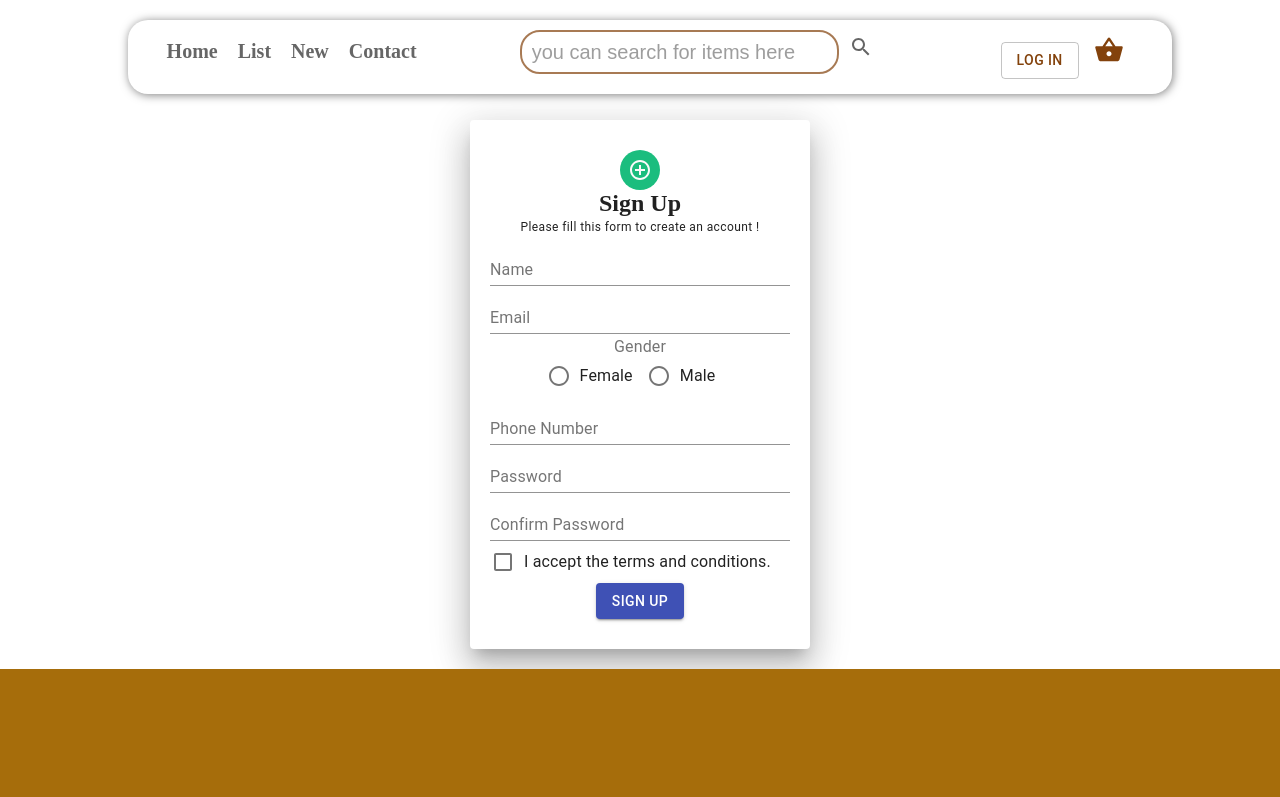
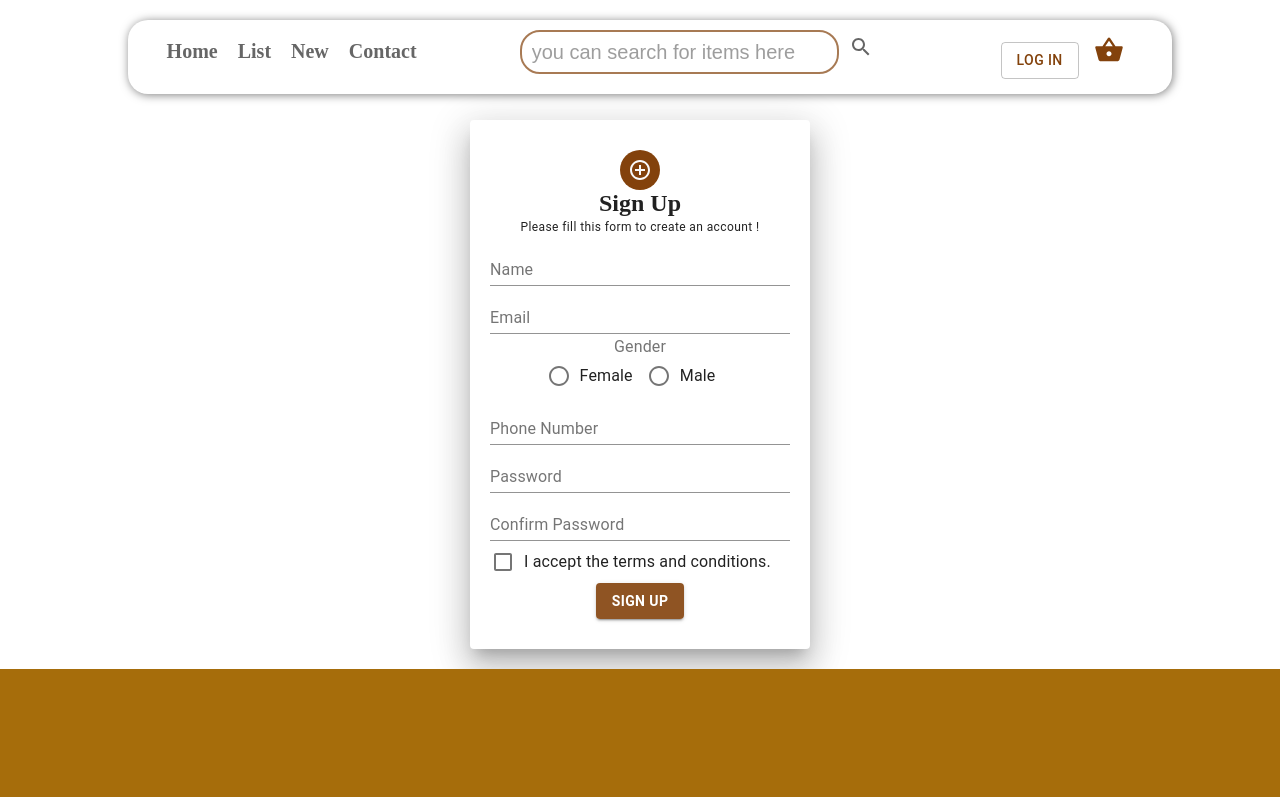
Before and after one commit to Michael-Mamaye/onlineStore, a React (Create React App) app in the folder frontend/: page /register in a window 1280 px wide. Shown: the top 797 px of the page. Built offline with nearby package versions, Linux system fonts and the light colour scheme.

Commit message:
further style is added to login and register page

```diff
--- a/frontend/src/components/login/Login.js
+++ b/frontend/src/components/login/Login.js
@@ -6,7 +6,7 @@ import { Link } from 'react-router-dom';
 const Login=()=>{
 
     const paperStyle={padding :20,height:'70vh',width:280, margin:"20px auto"}
-    const avatarStyle={backgroundColor:'#1bbd7e'}
+    const avatarStyle={backgroundColor:'rgba(131,66,12,.9)'}
     const btnstyle={margin:'8px 0'}
     return(
         <div style={{paddingTop:'100px'}}>
--- a/frontend/src/components/register/Register.js
+++ b/frontend/src/components/register/Register.js
@@ -10,7 +10,7 @@ import Checkbox from '@material-ui/core/Checkbox';
 const Signup = () => {
     const paperStyle = { padding: '30px 20px', width: 300, margin: "20px auto" }
     const headerStyle = { margin: 0 }
-    const avatarStyle = { backgroundColor: '#1bbd7e' }
+    const avatarStyle = { backgroundColor: '#83420C' }
     const marginTop = { marginTop: 5 }
     return (
         <div style={{paddingTop:'100px'}}>
@@ -40,7 +40,7 @@ const Signup = () => {
                         control={<Checkbox name="checkedA" />}
                         label="I accept the terms and conditions."
                     />
-                    <Button type='submit' variant='contained' color='primary'>Sign up</Button>
+                    <Button type='submit' variant='contained'  style={{background:'rgba(131,66,12,.9)',color:'white',fontWeight:'bold'}}>Sign up</Button>
                 </form>
             </Paper>
         </Grid>
```
